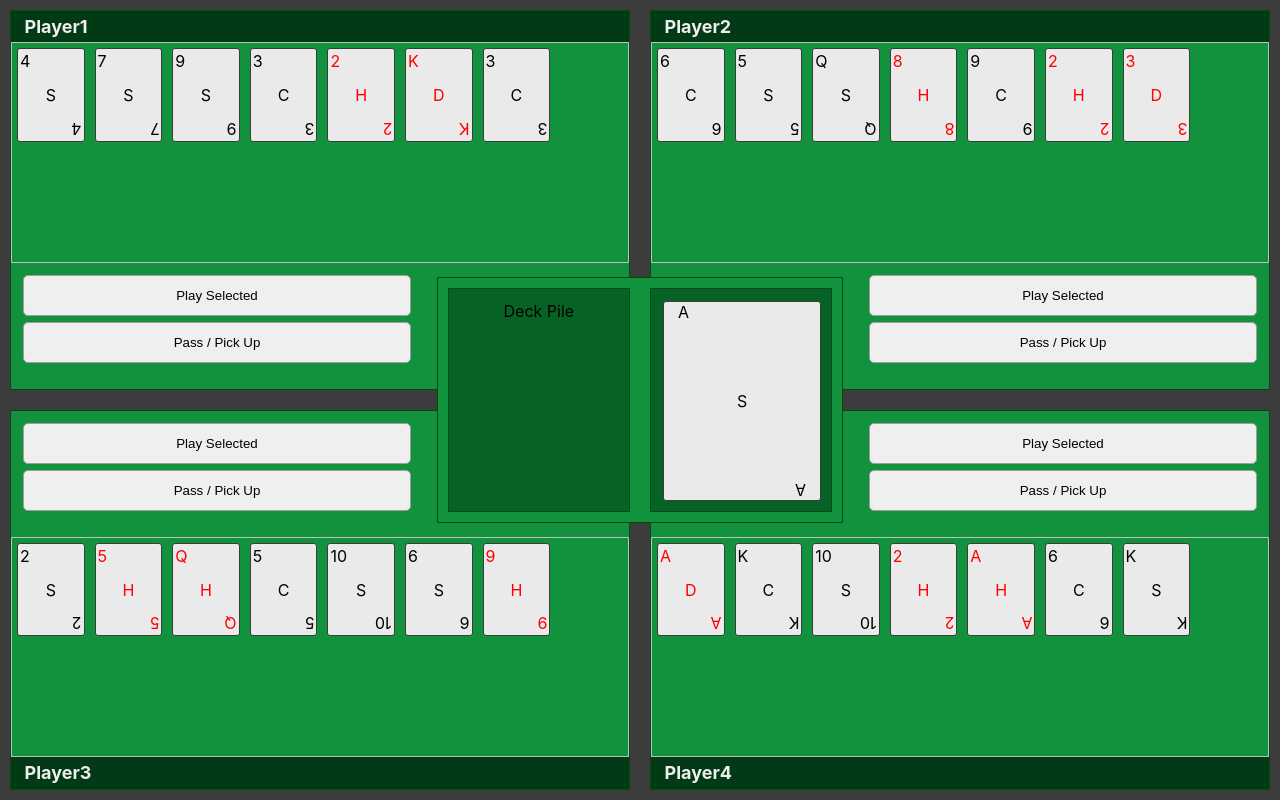
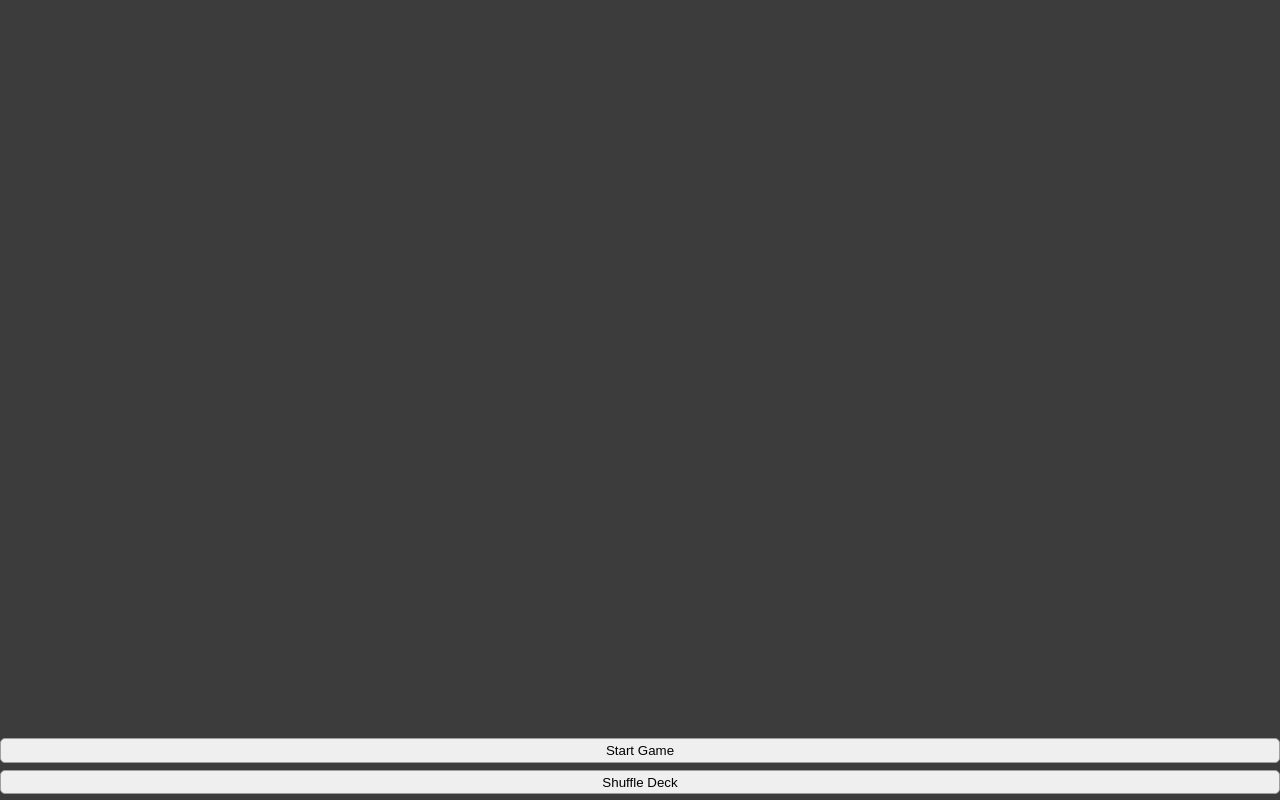
Before and after one commit to JBown94/BlackJack, a React (Create React App) app: page / in a window 1280 px wide. Built offline with nearby package versions, Linux system fonts and the light colour scheme.

Commit message:
Added actions for starting the game & shuffing the deck

```diff
--- a/src/App.css
+++ b/src/App.css
@@ -3,3 +3,16 @@ html, body, #root {
   margin: 0;
   overflow: hidden;
 }
+
+button {
+  display: inline-block;
+  margin-bottom: 0.5em;
+  border: solid 1px #9e9e9e;
+  border-radius: 5px;
+  height: 40%;
+  width: 100%;
+
+  /* &:hover {
+      border-color: #336699;
+  } */
+}
--- a/src/Board.js
+++ b/src/Board.js
@@ -4,6 +4,53 @@ import PlayerArea from './PlayerArea';
 import Card from './Card';
 
 class Board extends React.Component {
+  constructor(props) {
+    super(props);
+
+    this.state = {
+      players: [],
+      deck: [],
+      cardsInPlay: []
+    };
+  }
+
+  startGame() {
+    let playerAreas = [];
+
+    for(var i = 1; i <= 4; i++) {
+      playerAreas.push(this.renderPlayerArea(i, true, null));
+    }
+
+    this.setState({
+      players: playerAreas
+    });
+
+    //this.shuffleDeck();
+  }
+
+  //TODO: create a shuffle method, to randomise the list of 52 cards
+  shuffleDeck() {
+    const values = ["A", "2", "3", "4", "5", "6", "7", "8", "9", "10", "J", "Q", "K"];
+    const suits = ["S", "C", "H", "D"];
+
+    let state = this.state;
+    let cardDeck = [];
+
+    for(var s = 0; s < suits.length;s++) {
+      for(var v = 0; v < values.length; v++) {
+        let suit = suits[s];
+        let value = values[v];
+        let key = value + "_" + suit;
+
+        cardDeck.push(<Card key={key} value={value} suit={suit} playable="false" />);
+      }
+    }
+
+    this.setState({
+      deck: cardDeck
+    });
+  }
+
     renderPlayerArea(playerNo, isActive, customName) {
       return (
         <PlayerArea
@@ -14,8 +61,22 @@ class Board extends React.Component {
       );
     }
 
+    renderPlayArea() {
+      if (this.state.players.length > 0) {
+        return (
+          <div className="main-deck-area">
+            <div className="card-pile">
+              {this.state.deck}
+            </div>
+            <div className="card-pile">
+              {/* <Card value="A" suit="S" playable="false" /> */}
+            </div>
+          </div>
+        );
+      }
+    }
+
     render() {
-      const text = TextResources();
       let playerAreas = [];
 
       //TODO: Finish implementing the custom initialisation of the players
@@ -26,13 +87,12 @@ class Board extends React.Component {
 
       return (
         <div className="board-container">
-            {playerAreas}
-            <div className="main-deck-area">
-              <div className="card-pile">{text.DECK_PILE}</div>
-              <div className="card-pile">
-                <Card value="A" suit="S" playable="false" />
-              </div>
-            </div>
+          <div className="board-actions">
+            <button onClick={() => this.startGame()}>Start Game</button>
+            <button onClick={() => this.shuffleDeck()}>Shuffle Deck</button>
+          </div>
+            {this.state.players}
+            {this.renderPlayArea()}
         </div>
       );
     }
--- a/src/Card.js
+++ b/src/Card.js
@@ -4,8 +4,14 @@ class Card extends React.Component {
     constructor(props) {
         super(props);
 
+        let draggable = props.playable;
+
+        if (draggable === undefined) {
+            draggable = true;
+        }
+
         this.state = {
-            draggable: props.playable,
+            draggable: draggable,
             value: props.value,
             suit: props.suit,
             selected: false
--- a/src/PlayerArea.js
+++ b/src/PlayerArea.js
@@ -36,12 +36,12 @@ class PlayerArea extends React.Component {
         //  - Preferably generate the entire list of 52 cards, then shuffle them & use the next
         //    card in the array
 
-        for (var i=0; i < 7; i++) {
-            let cardValue = values[Math.floor(Math.random() * values.length)];
-            let cardSuit = suits[Math.floor(Math.random() * suits.length)];
+        // for (var i = 0; i < 7; i++) {
+        //     let cardValue = values[Math.floor(Math.random() * values.length)];
+        //     let cardSuit = suits[Math.floor(Math.random() * suits.length)];
 
-            playerCards.push(this.renderCard(i, cardValue, cardSuit));
-        }
+        //     playerCards.push(this.renderCard(i, cardValue, cardSuit));
+        // }
 
         return playerCards;
     }
--- a/src/PlayerArea.scss
+++ b/src/PlayerArea.scss
@@ -3,8 +3,13 @@
     background: #3c3c3c;
     height: 100%;
     display: grid;
-    grid-template-rows: repeat(12, 1fr);
+    grid-template-rows: repeat(13, 1fr);
     grid-template-columns: repeat(12, 1fr);
+
+    .board-actions {
+        grid-column: 1 / span 12;
+        grid-row: 13;
+    }
 
     .player-container {
         display: grid;
@@ -29,19 +34,6 @@
 
         .player-actions {
             padding: 0.75em;
-
-            button {
-                display: inline-block;
-                margin-bottom: 0.5em;
-                border: solid 1px #9e9e9e;
-                border-radius: 5px;
-                height: 40%;
-                width: 100%;
-
-                &:hover {
-                    border-color: #336699;
-                }
-            }
         }
 
         &#player-area-1 {
```
